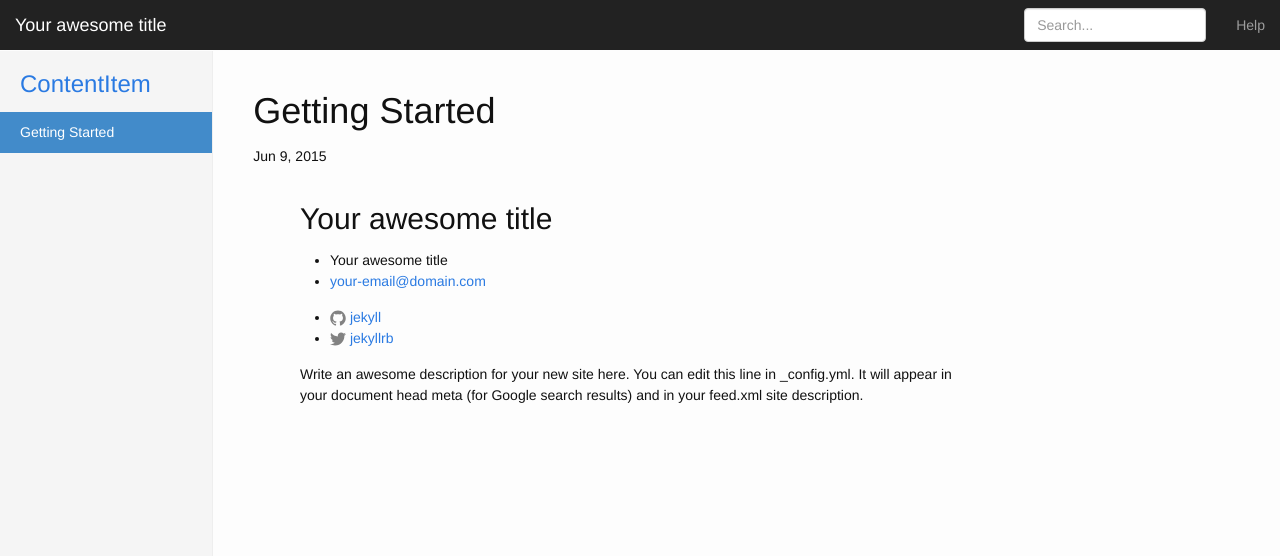
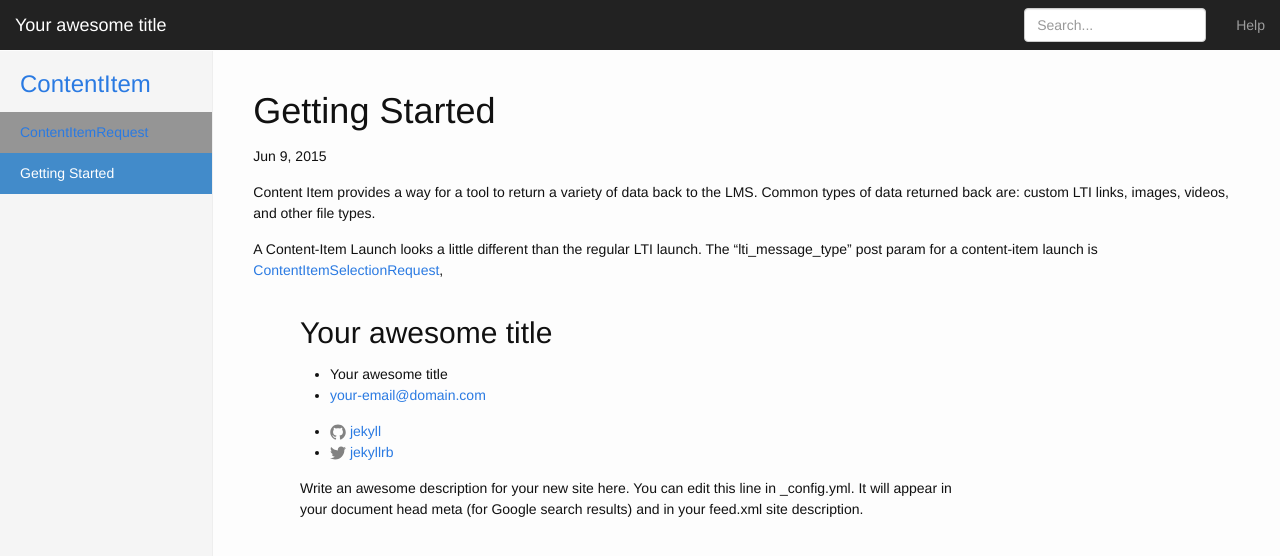
Before and after one commit to instructure/lti_docs, a Jekyll site: the page built from _posts/2015-06-10-content-item-getting-started.markdown, in a window 1280 px wide. Shown: the top 556 px of the page. Built offline with Jekyll 4.4.1, drawn with Linux system fonts in a browser that asks for light colours; nearby versions of some CDN libraries; library files that are not in the unit come from our copies.

Commit message:
start getting started page

```diff
--- a/_posts/2015-06-10-content-item-getting-started.markdown
+++ b/_posts/2015-06-10-content-item-getting-started.markdown
@@ -4,3 +4,9 @@
 date:   2015-06-09 09:54:57
 categories: content-item
 ---
+
+Content Item provides a way for a tool to return a variety of data back to the LMS. Common types of data returned back are:
+custom LTI links, images, videos, and other file types.
+
+A Content-Item Launch looks a little different than the regular LTI launch.  The "lti_message_type" post param for a
+content-item launch is [ContentItemSelectionRequest]({% post_url 2015-06-12-content-item-selection-request-message %}),
```
Also changed, not shown: _posts/2015-06-12-content-item-selection-request-message.markdown (added, +8 -0 lines).
